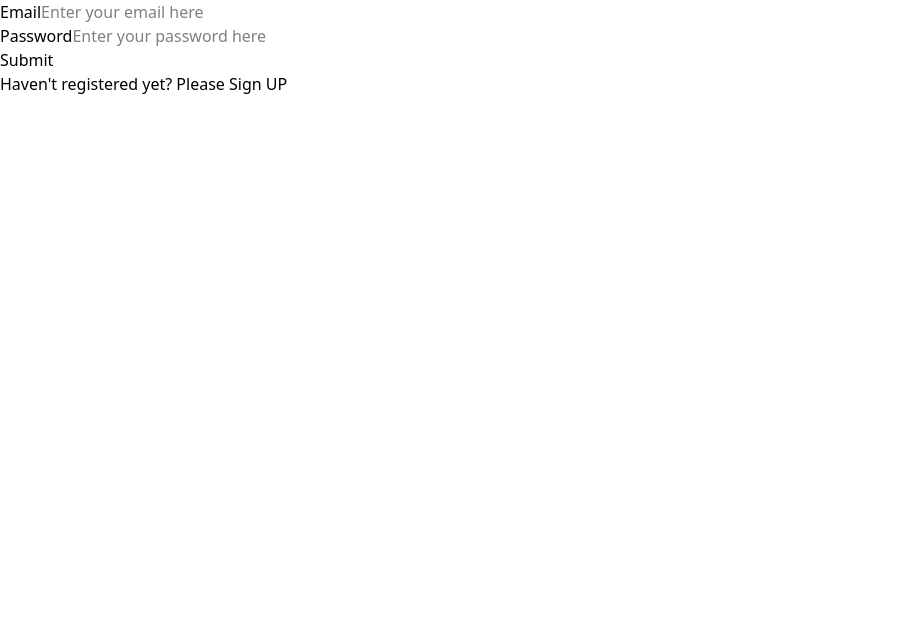
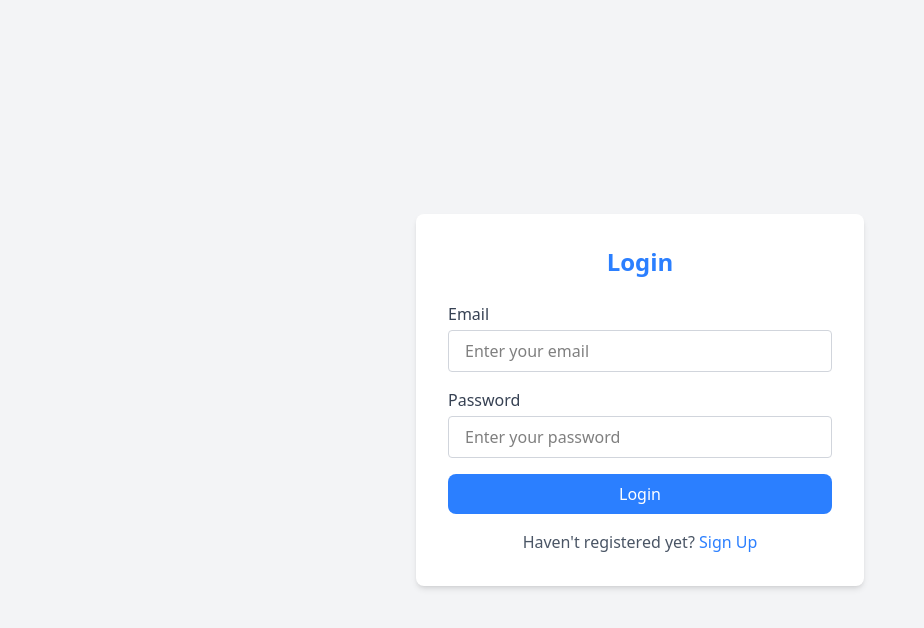
Before and after one commit to Sahil-Bista/Simple-Chat-App, a React (Vite) app in the folder client/: page /login in a window 1280 px wide. Shown: the top 628 px of the page, without its empty margins (0-924 px from the left). Built offline with nearby package versions, Linux system fonts and the light colour scheme; no server answers.

Commit message:
Feat : Added styling to the login page

```diff
--- a/client/src/components/UserLoginForm.jsx
+++ b/client/src/components/UserLoginForm.jsx
@@ -37,30 +37,60 @@ const UserLoginForm = () => {
     }
   };
   return (
-    <form onSubmit={handleSubmit(onSubmit)}>
-      <div>
-        <label>Email</label>
+    <div className="flex items-center justify-center min-h-screen bg-gray-100">
+      <form
+        onSubmit={handleSubmit(onSubmit)}
+        className="bg-white p-8 rounded-lg shadow-md w-full max-w-md"
+      >
+        <h2 className="text-2xl font-bold text-center mb-6 text-blue-500">
+          Login
+        </h2>
+
+        <div className="mb-4">
+          <label className="block mb-1 font-medium text-gray-700">Email</label>
           <input
             type="text"
-          placeholder="Enter your email here"
+            placeholder="Enter your email"
             {...register('email')}
-        ></input>
-        <p>{errors.email?.message}</p>
+            className="w-full border border-gray-300 rounded px-4 py-2 focus:outline-none focus:ring-2 focus:ring-blue-400"
+          />
+          {errors.email?.message && (
+            <p className="text-red-500 text-sm mt-1">{errors.email.message}</p>
+          )}
         </div>
-      <div>
-        <label>Password</label>
+
+        <div className="mb-4">
+          <label className="block mb-1 font-medium text-gray-700">
+            Password
+          </label>
           <input
-          type="text"
-          placeholder="Enter your password here"
+            type="password"
+            placeholder="Enter your password"
             {...register('password')}
-        ></input>
-        <p>{errors.password?.message}</p>
+            className="w-full border border-gray-300 rounded px-4 py-2 focus:outline-none focus:ring-2 focus:ring-blue-400"
+          />
+          {errors.password?.message && (
+            <p className="text-red-500 text-sm mt-1">
+              {errors.password.message}
+            </p>
+          )}
         </div>
-      <button>Submit</button>
-      <p>
-        Haven't registered yet? Please <Link to="/">Sign UP</Link>
+
+        <button
+          type="submit"
+          className="w-full bg-blue-500 text-white py-2 rounded-lg hover:bg-blue-600 transition-colors mb-4"
+        >
+          Login
+        </button>
+
+        <p className="text-center text-gray-600">
+          Haven't registered yet?{' '}
+          <Link to="/" className="text-blue-500 hover:underline">
+            Sign Up
+          </Link>
         </p>
       </form>
+    </div>
   );
 };
 
```
Lines whose indentation alone changed are shown as unchanged.
